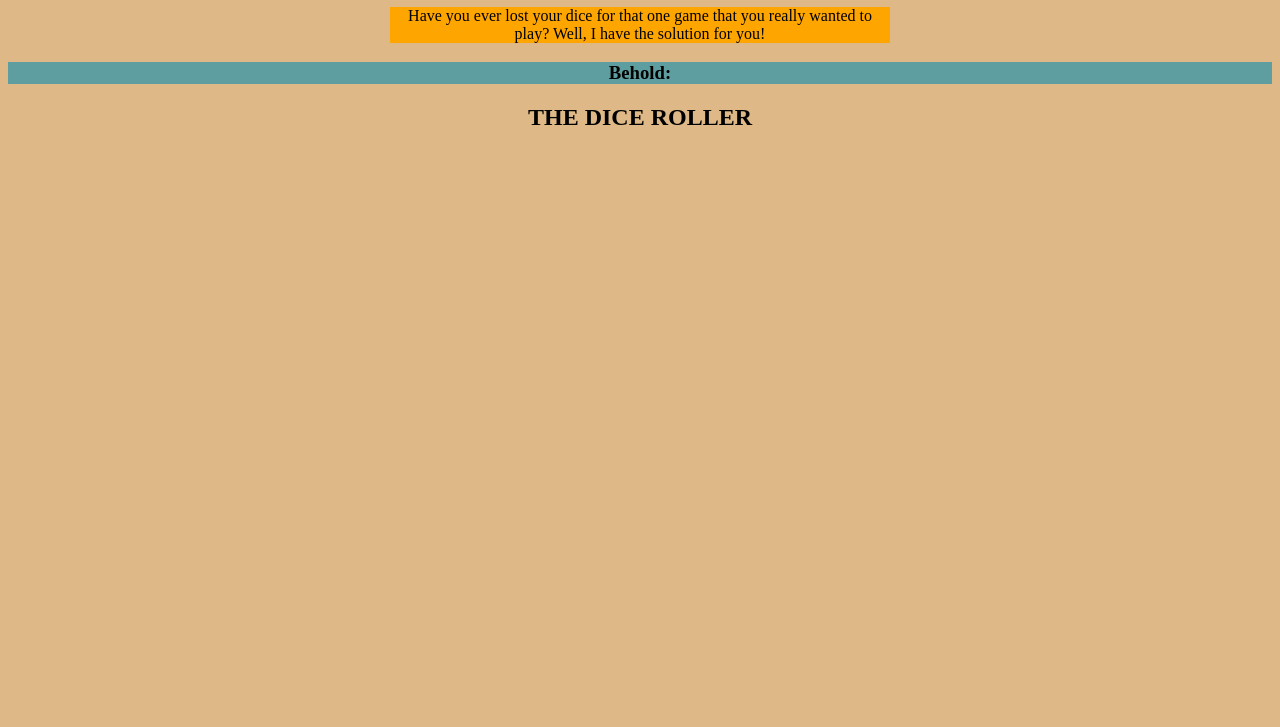
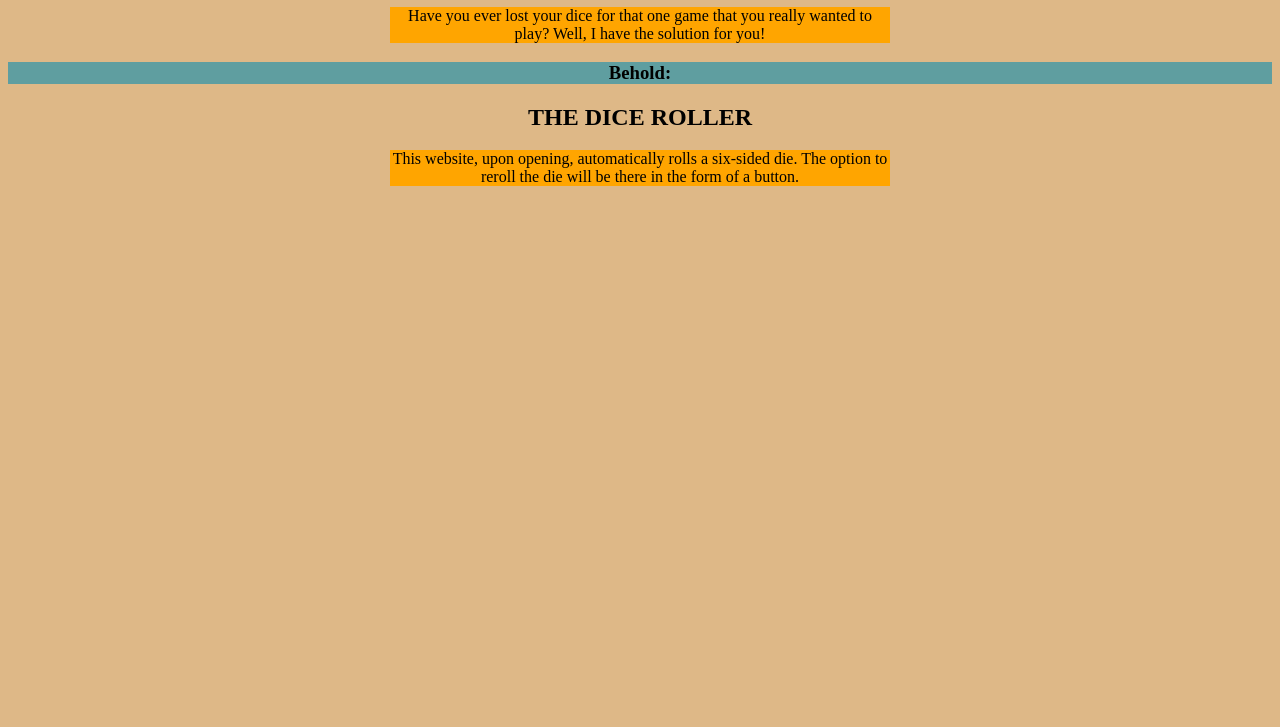
Before and after one commit to kgroppe/web-dice-roller, a plain HTML site: page index.html in a window 1280 px wide. Shown: the part 73-800 px from the top of the page. Drawn offline with Linux system fonts and the light colour scheme.

Commit message:
Update Index.html
This update adds a description for what the web-page does.

```diff
--- a/index.html
+++ b/index.html
@@ -18,4 +18,6 @@
 <div>Have you ever lost your dice for that one game that you really wanted to play? Well, I have the solution for you!</div>
 <h3>Behold:</h3>
 <h2><strong>THE DICE ROLLER</strong></h2>
+<div>This website, upon opening, automatically rolls a six-sided die.
+The option to reroll the die will be there in the form of a button.</div>
 </body>
```
